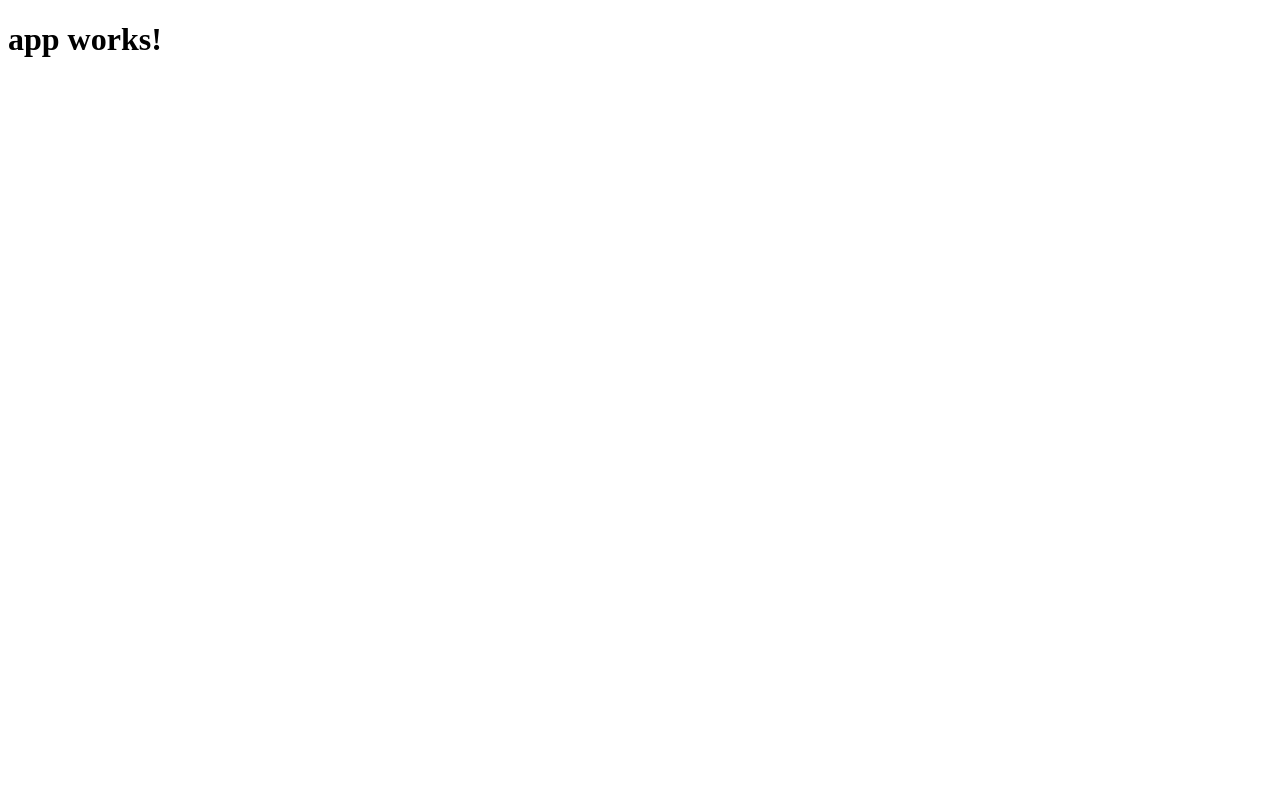
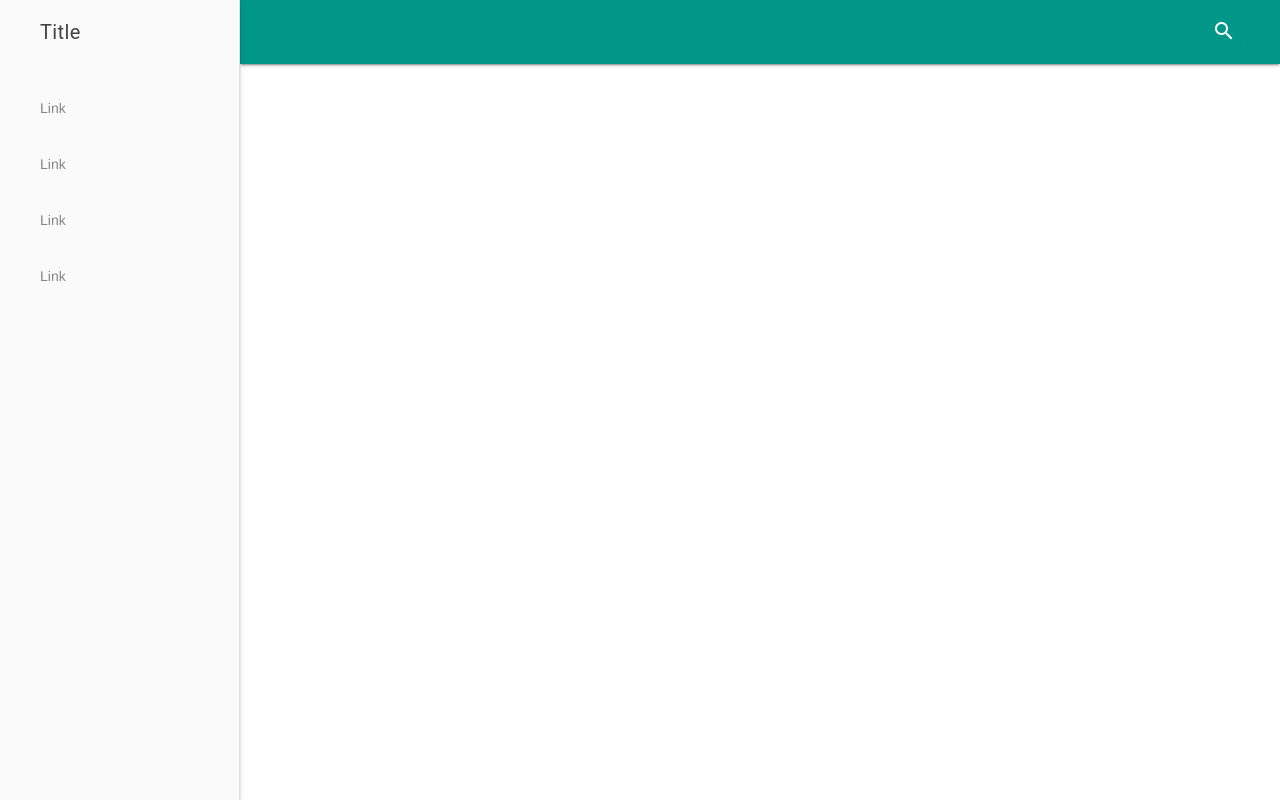
Before and after one commit to jcvb/ng2-xmltoexcel, an Angular app: page / in a window 1280 px wide. Built offline with nearby package versions, Linux system fonts and the light colour scheme.

Commit message:
estilos e iconos de material design

```diff
--- a/src/app/app.component.html
+++ b/src/app/app.component.html
@@ -1,3 +1,34 @@
-<h1>
-  {{title}}
-</h1>
+
+<div class="mdl-layout mdl-js-layout mdl-layout--fixed-drawer
+            mdl-layout--fixed-header">
+  <header class="mdl-layout__header">
+    <div class="mdl-layout__header-row">
+      <div class="mdl-layout-spacer"></div>
+      <div class="mdl-textfield mdl-js-textfield mdl-textfield--expandable
+                  mdl-textfield--floating-label mdl-textfield--align-right">
+        <label class="mdl-button mdl-js-button mdl-button--icon"
+               for="fixed-header-drawer-exp">
+          <i class="material-icons">search</i>
+        </label>
+        <div class="mdl-textfield__expandable-holder">
+          <input class="mdl-textfield__input" type="text" name="sample"
+                 id="fixed-header-drawer-exp">
+        </div>
+      </div>
+    </div>
+  </header>
+  <div class="mdl-layout__drawer">
+    <span class="mdl-layout-title">Title</span>
+    <nav class="mdl-navigation">
+      <a class="mdl-navigation__link" href="">Link</a>
+      <a class="mdl-navigation__link" href="">Link</a>
+      <a class="mdl-navigation__link" href="">Link</a>
+      <a class="mdl-navigation__link" href="">Link</a>
+    </nav>
+  </div>
+  <main class="mdl-layout__content">
+    <div class="page-content">
+
+    </div>
+  </main>
+</div>
--- a/src/app/app.component.ts
+++ b/src/app/app.component.ts
@@ -2,9 +2,6 @@ import { Component } from '@angular/core';
 
 @Component({
   selector: 'app-root',
-  templateUrl: './app.component.html',
-  styleUrls: ['./app.component.css']
+  templateUrl: './app.component.html'
 })
-export class AppComponent {
-  title = 'app works!';
-}
+export class AppComponent {}
--- a/src/index.html
+++ b/src/index.html
@@ -2,11 +2,14 @@
 <html>
 <head>
   <meta charset="utf-8">
-  <title>Ng2Xmltoexcel</title>
+  <title>XML de Facturas a Excel</title>
   <base href="/">
 
   <meta name="viewport" content="width=device-width, initial-scale=1">
   <link rel="icon" type="image/x-icon" href="favicon.ico">
+  <script src="https://code.getmdl.io/1.2.1/material.min.js"></script>
+  <link rel="stylesheet" href="https://code.getmdl.io/1.2.1/material.teal-blue.min.css" />
+  <link rel="stylesheet" href="https://fonts.googleapis.com/icon?family=Material+Icons">
 </head>
 <body>
   <app-root>Loading...</app-root>
```
Also changed, not shown: src/app/app.component.css (deleted).
